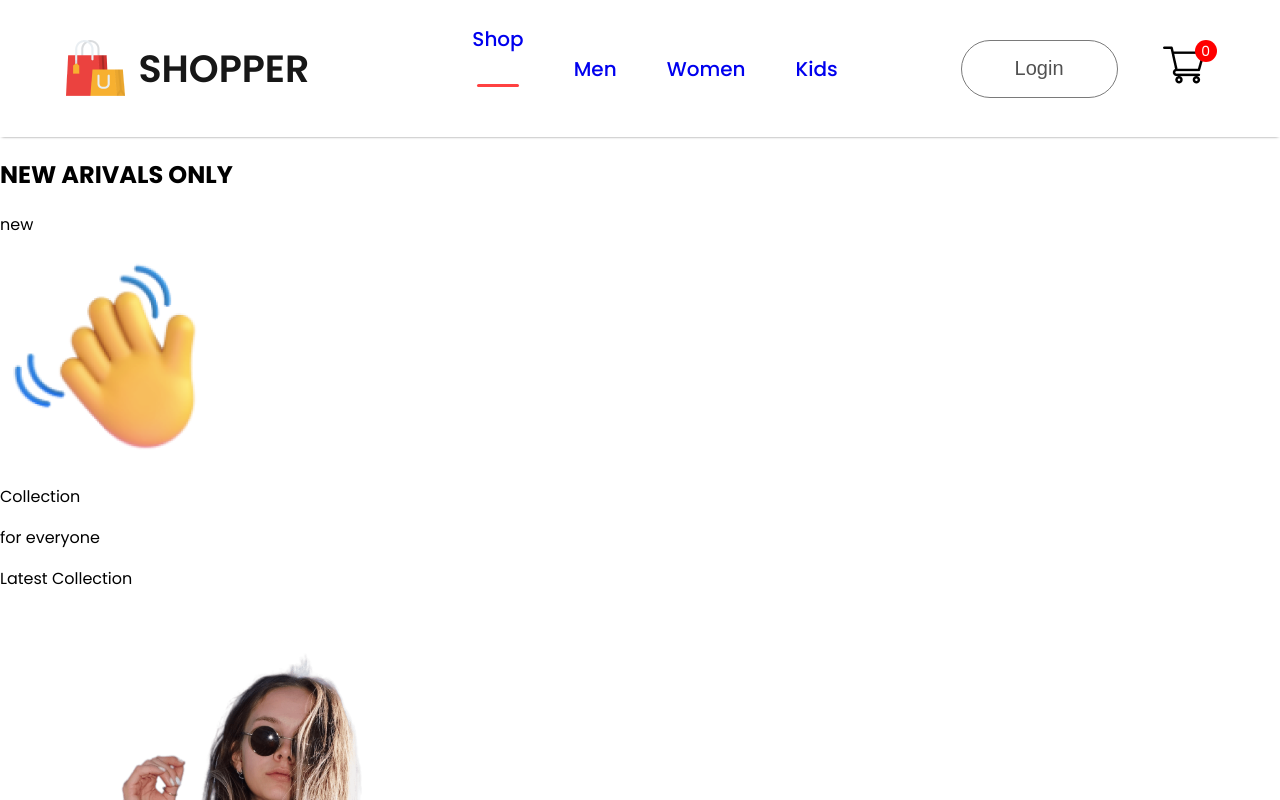
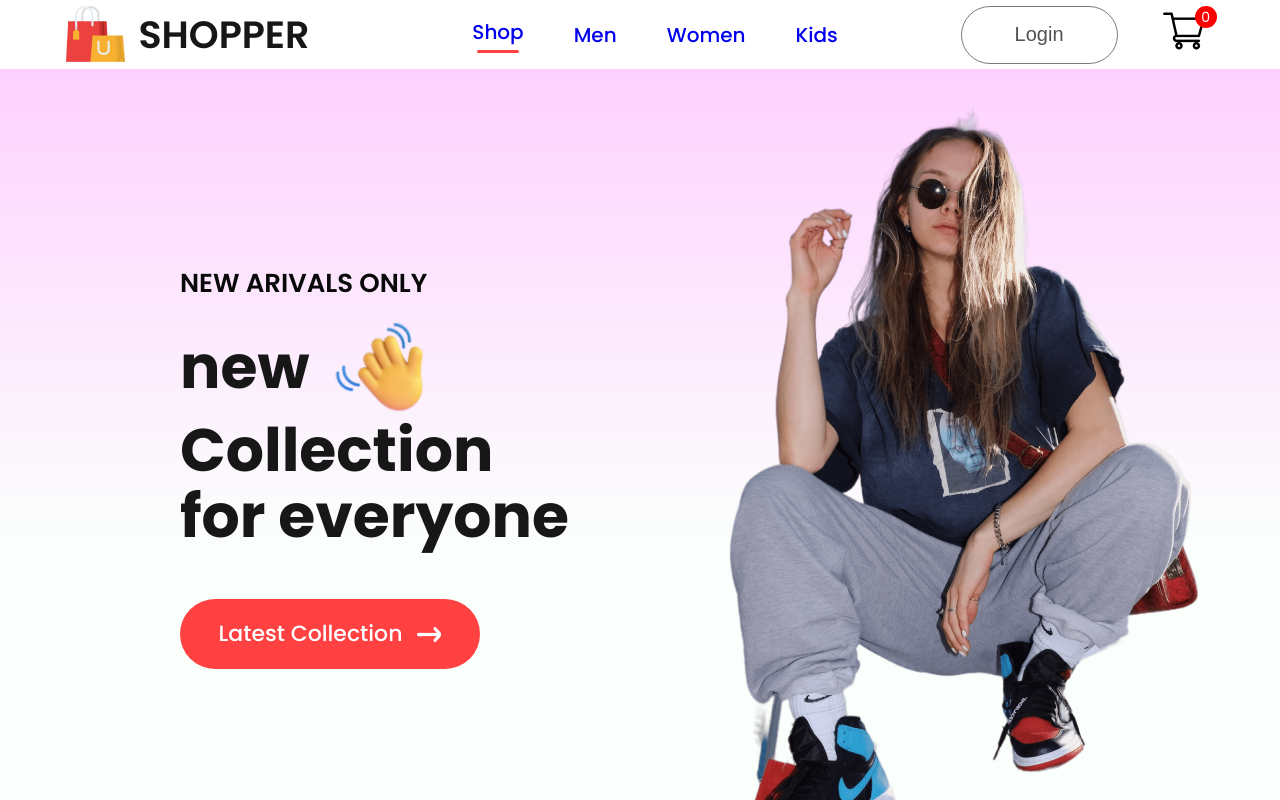
Before and after one commit to KevinShehan/e-commerce, a React (Create React App) app: page / in a window 1280 px wide. Shown: the top 800 px of the page. Built offline with nearby package versions, Linux system fonts and the light colour scheme.

Commit message:
Hero Sections finished

```diff
--- a/src/Components/Hero/Hero.css
+++ b/src/Components/Hero/Hero.css
@@ -0,0 +1,52 @@
+.hero{
+    height: 100vh;
+    background: linear-gradient(180deg, #fed1ff, #e1ffea22 60%);
+    display: flex;
+}
+.hero-left{
+    flex: 1;
+    display: flex;
+    flex-direction: column;
+    justify-content: center;
+    gap: 20px;
+    padding-left: 180px;
+    line-height: 1.1;
+}
+.hero-left h2{
+    color: #090909;
+    font-size: 26px;
+    font-weight: 600;
+}
+.hero-left p{
+    color: #171717;
+    font-size: 60px;
+    font-weight: 700;
+}
+.hero-hand-icon{
+    display: flex;
+    align-items: center;
+    gap: 20px;
+}
+.hero-hand-icon img{
+    width: 100px;
+}
+.hero-latest-btn{
+    display: flex;
+    justify-content: center;
+    align-items: center;
+    gap: 15px;
+    width: 300px;
+    height: 70px;
+    border-radius: 75px;
+    margin-top: 30px;
+    background: #ff4141;
+    color: white;
+    font-size: 22px;
+    font-weight: 500;
+}
+.hero-right{
+    flex: 1;
+    /* display: flex; */
+    align-items: center;
+    justify-items: center;
+}
--- a/src/Components/Hero/Hero.jsx
+++ b/src/Components/Hero/Hero.jsx
@@ -1,16 +1,16 @@
 import React from 'react';
-import './Hero.css';
+import "./Hero.css";
 import hand_icon from '../Assets/hand_icon.png';
 import arrow_icon from '../Assets/arrow.png';
 import hero_image from '../Assets/hero_image.png';
 
 const Hero = () => {
   return (
-    <div className='Hero'>
+    <div className='hero'>
       <div className="hero-left">
         <h2>NEW ARIVALS ONLY</h2>
         <div>
-            <div className="hand-hand-icon">
+            <div className="hero-hand-icon">
                 <p>new</p>
                 <img src={hand_icon} alt="" />
             </div>
--- a/src/index.css
+++ b/src/index.css
@@ -1,3 +1,6 @@
+*{
+margin: 0;
+}
 body {
   margin: 0;
   font-family: 'Poppins', sans-serif;
```
